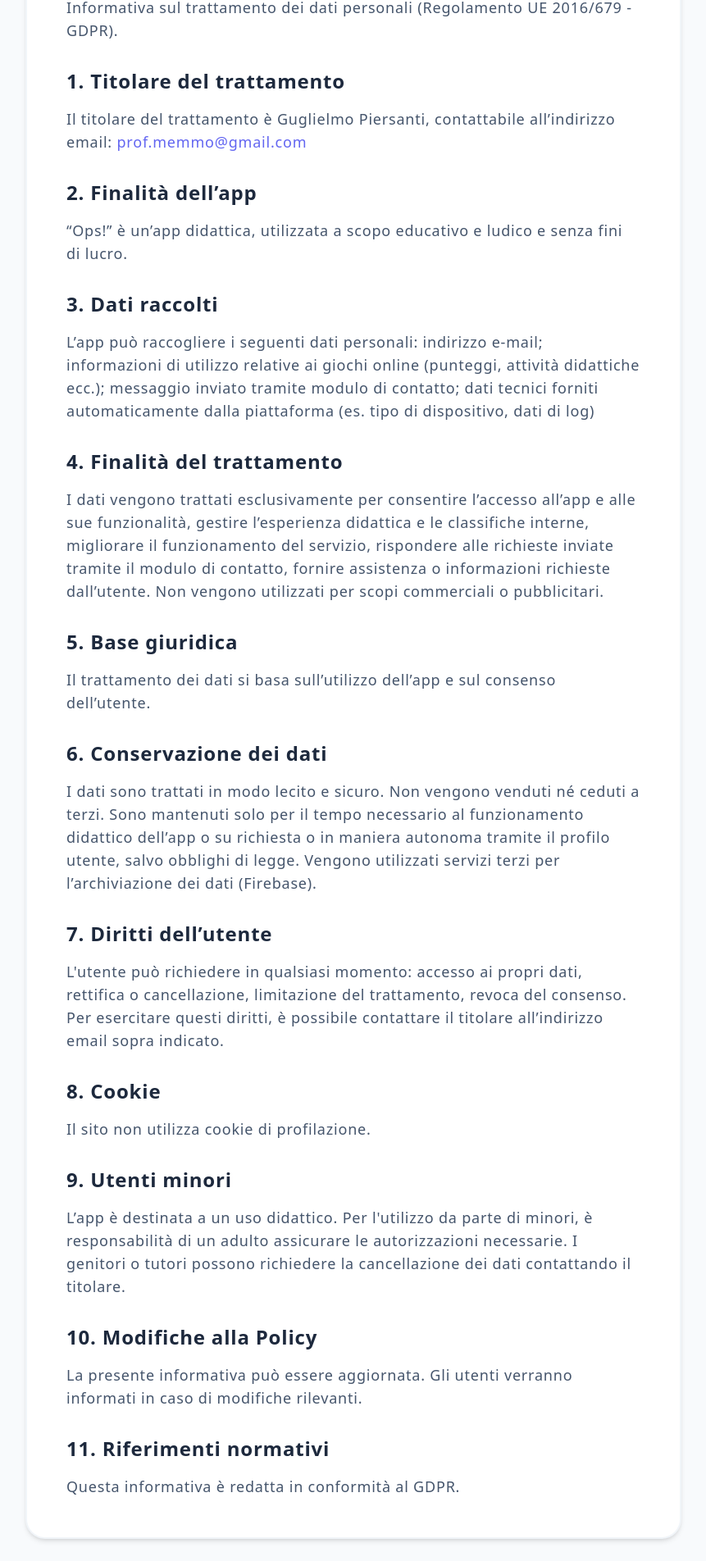
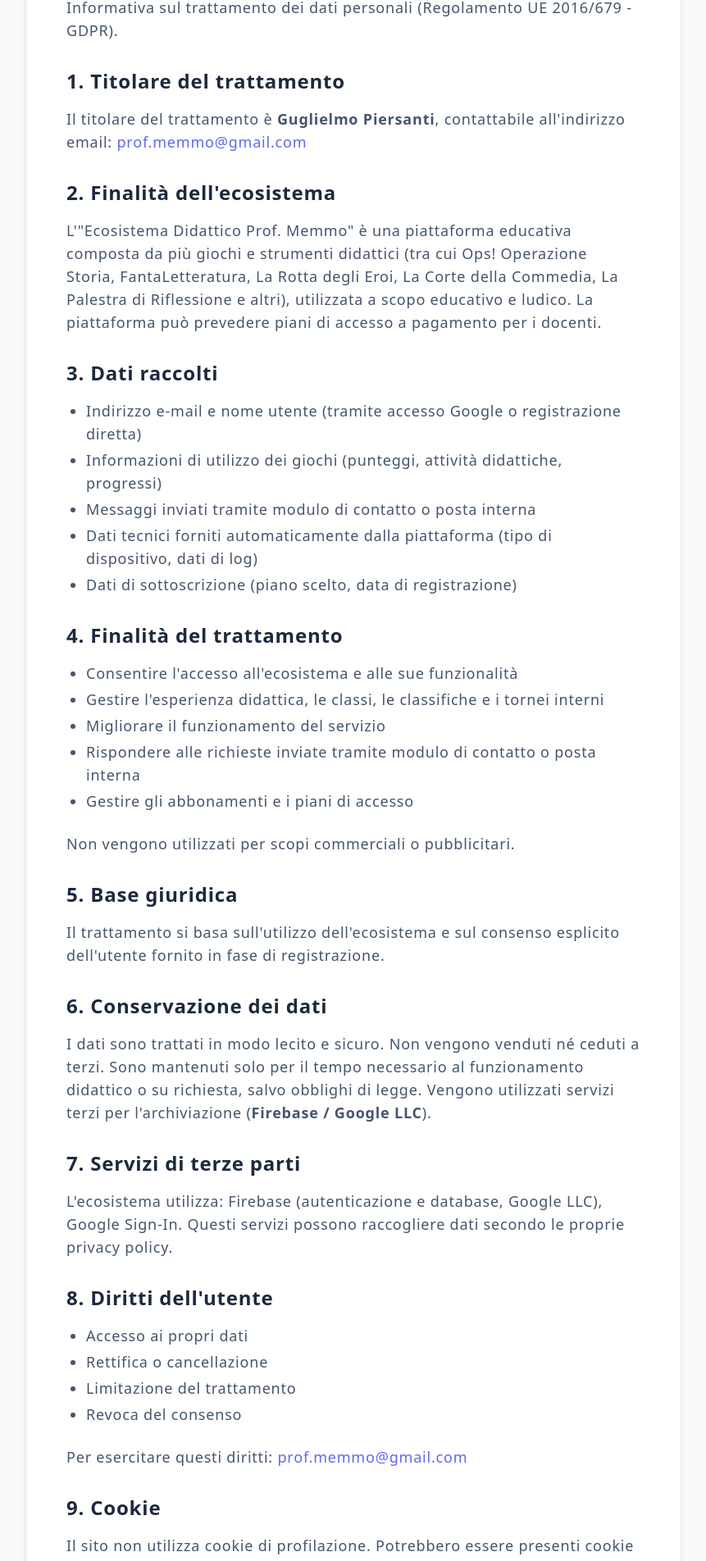
Before and after one commit to prof-memmo/ops-storia, a Next.js app: page /privacy in a window 1280 px wide. Shown: the part 271-2175 px from the top of the page at 82% size, without its empty margins (209-1070 px from the left). Built offline with nearby package versions, Linux system fonts and the light colour scheme.

Commit message:
feat(ops): update Privacy Policy and T&C to full Ecosistema Prof. Memmo version

```diff
--- a/src/app/privacy/page.tsx
+++ b/src/app/privacy/page.tsx
@@ -25,37 +25,59 @@ export default function Privacy() {
            <p>Informativa sul trattamento dei dati personali (Regolamento UE 2016/679 - GDPR).</p>
 
            <h2 className="text-xl sm:text-2xl font-black text-slate-800 mt-8 mb-4">1. Titolare del trattamento</h2>
-           <p>Il titolare del trattamento è Guglielmo Piersanti, contattabile all’indirizzo email: <a href="mailto:prof.memmo@gmail.com" className="text-primary-500 hover:underline">prof.memmo@gmail.com</a></p>
+           <p>Il titolare del trattamento è <strong>Guglielmo Piersanti</strong>, contattabile all&apos;indirizzo email: <a href="mailto:prof.memmo@gmail.com" className="text-primary-500 hover:underline">prof.memmo@gmail.com</a></p>
 
-           <h2 className="text-xl sm:text-2xl font-black text-slate-800 mt-8 mb-4">2. Finalità dell’app</h2>
-           <p>“Ops!” è un’app didattica, utilizzata a scopo educativo e ludico e senza fini di lucro.</p>
+           <h2 className="text-xl sm:text-2xl font-black text-slate-800 mt-8 mb-4">2. Finalità dell&apos;ecosistema</h2>
+           <p>L&apos;&quot;Ecosistema Didattico Prof. Memmo&quot; è una piattaforma educativa composta da più giochi e strumenti didattici (tra cui Ops! Operazione Storia, FantaLetteratura, La Rotta degli Eroi, La Corte della Commedia, La Palestra di Riflessione e altri), utilizzata a scopo educativo e ludico. La piattaforma può prevedere piani di accesso a pagamento per i docenti.</p>
 
            <h2 className="text-xl sm:text-2xl font-black text-slate-800 mt-8 mb-4">3. Dati raccolti</h2>
-           <p>L’app può raccogliere i seguenti dati personali: indirizzo e-mail; informazioni di utilizzo relative ai giochi online (punteggi, attività didattiche ecc.); messaggio inviato tramite modulo di contatto; dati tecnici forniti automaticamente dalla piattaforma (es. tipo di dispositivo, dati di log)</p>
+           <ul className="list-disc pl-6 space-y-1">
+             <li>Indirizzo e-mail e nome utente (tramite accesso Google o registrazione diretta)</li>
+             <li>Informazioni di utilizzo dei giochi (punteggi, attività didattiche, progressi)</li>
+             <li>Messaggi inviati tramite modulo di contatto o posta interna</li>
+             <li>Dati tecnici forniti automaticamente dalla piattaforma (tipo di dispositivo, dati di log)</li>
+             <li>Dati di sottoscrizione (piano scelto, data di registrazione)</li>
+           </ul>
 
            <h2 className="text-xl sm:text-2xl font-black text-slate-800 mt-8 mb-4">4. Finalità del trattamento</h2>
-           <p>I dati vengono trattati esclusivamente per consentire l’accesso all’app e alle sue funzionalità, gestire l’esperienza didattica e le classifiche interne, migliorare il funzionamento del servizio, rispondere alle richieste inviate tramite il modulo di contatto, fornire assistenza o informazioni richieste dall’utente. Non vengono utilizzati per scopi commerciali o pubblicitari.</p>
+           <ul className="list-disc pl-6 space-y-1">
+             <li>Consentire l&apos;accesso all&apos;ecosistema e alle sue funzionalità</li>
+             <li>Gestire l&apos;esperienza didattica, le classi, le classifiche e i tornei interni</li>
+             <li>Migliorare il funzionamento del servizio</li>
+             <li>Rispondere alle richieste inviate tramite modulo di contatto o posta interna</li>
+             <li>Gestire gli abbonamenti e i piani di accesso</li>
+           </ul>
+           <p>Non vengono utilizzati per scopi commerciali o pubblicitari.</p>
 
            <h2 className="text-xl sm:text-2xl font-black text-slate-800 mt-8 mb-4">5. Base giuridica</h2>
-           <p>Il trattamento dei dati si basa sull’utilizzo dell’app e sul consenso dell’utente.</p>
+           <p>Il trattamento si basa sull&apos;utilizzo dell&apos;ecosistema e sul consenso esplicito dell&apos;utente fornito in fase di registrazione.</p>
 
            <h2 className="text-xl sm:text-2xl font-black text-slate-800 mt-8 mb-4">6. Conservazione dei dati</h2>
-           <p>I dati sono trattati in modo lecito e sicuro. Non vengono venduti né ceduti a terzi. Sono mantenuti solo per il tempo necessario al funzionamento didattico dell’app o su richiesta o in maniera autonoma tramite il profilo utente, salvo obblighi di legge. Vengono utilizzati servizi terzi per l’archiviazione dei dati (Firebase).</p>
+           <p>I dati sono trattati in modo lecito e sicuro. Non vengono venduti né ceduti a terzi. Sono mantenuti solo per il tempo necessario al funzionamento didattico o su richiesta, salvo obblighi di legge. Vengono utilizzati servizi terzi per l&apos;archiviazione (<strong>Firebase / Google LLC</strong>).</p>
 
-           <h2 className="text-xl sm:text-2xl font-black text-slate-800 mt-8 mb-4">7. Diritti dell’utente</h2>
-           <p>L'utente può richiedere in qualsiasi momento: accesso ai propri dati, rettifica o cancellazione, limitazione del trattamento, revoca del consenso. Per esercitare questi diritti, è possibile contattare il titolare all’indirizzo email sopra indicato.</p>
+           <h2 className="text-xl sm:text-2xl font-black text-slate-800 mt-8 mb-4">7. Servizi di terze parti</h2>
+           <p>L&apos;ecosistema utilizza: Firebase (autenticazione e database, Google LLC), Google Sign-In. Questi servizi possono raccogliere dati secondo le proprie privacy policy.</p>
 
-           <h2 className="text-xl sm:text-2xl font-black text-slate-800 mt-8 mb-4">8. Cookie</h2>
-           <p>Il sito non utilizza cookie di profilazione.</p>
+           <h2 className="text-xl sm:text-2xl font-black text-slate-800 mt-8 mb-4">8. Diritti dell&apos;utente</h2>
+           <ul className="list-disc pl-6 space-y-1">
+             <li>Accesso ai propri dati</li>
+             <li>Rettifica o cancellazione</li>
+             <li>Limitazione del trattamento</li>
+             <li>Revoca del consenso</li>
+           </ul>
+           <p>Per esercitare questi diritti: <a href="mailto:prof.memmo@gmail.com" className="text-primary-500 hover:underline">prof.memmo@gmail.com</a></p>
 
-           <h2 className="text-xl sm:text-2xl font-black text-slate-800 mt-8 mb-4">9. Utenti minori</h2>
-           <p>L’app è destinata a un uso didattico. Per l'utilizzo da parte di minori, è responsabilità di un adulto assicurare le autorizzazioni necessarie. I genitori o tutori possono richiedere la cancellazione dei dati contattando il titolare.</p>
+           <h2 className="text-xl sm:text-2xl font-black text-slate-800 mt-8 mb-4">9. Cookie</h2>
+           <p>Il sito non utilizza cookie di profilazione. Potrebbero essere presenti cookie tecnici necessari al funzionamento del servizio.</p>
 
-           <h2 className="text-xl sm:text-2xl font-black text-slate-800 mt-8 mb-4">10. Modifiche alla Policy</h2>
-           <p>La presente informativa può essere aggiornata. Gli utenti verranno informati in caso di modifiche rilevanti.</p>
+           <h2 className="text-xl sm:text-2xl font-black text-slate-800 mt-8 mb-4">10. Utenti minori</h2>
+           <p>L&apos;ecosistema è destinato a uso didattico e può essere utilizzato da minori nell&apos;ambito scolastico, sotto la supervisione del docente. Per uso al di fuori del contesto scolastico è responsabilità di un adulto assicurare le autorizzazioni necessarie. I genitori o tutori possono richiedere la cancellazione dei dati contattando il titolare.</p>
 
-           <h2 className="text-xl sm:text-2xl font-black text-slate-800 mt-8 mb-4">11. Riferimenti normativi</h2>
-           <p>Questa informativa è redatta in conformità al GDPR.</p>
+           <h2 className="text-xl sm:text-2xl font-black text-slate-800 mt-8 mb-4">11. Modifiche alla Policy</h2>
+           <p>La presente informativa può essere aggiornata. Gli utenti saranno informati in caso di modifiche rilevanti tramite avviso sulla piattaforma.</p>
+
+           <h2 className="text-xl sm:text-2xl font-black text-slate-800 mt-8 mb-4">12. Riferimenti normativi</h2>
+           <p>Redatta in conformità al <strong>GDPR (Regolamento UE 2016/679)</strong> e alla normativa italiana in materia di protezione dei dati personali.</p>
          </div>
       </main>
 
--- a/src/app/termini/page.tsx
+++ b/src/app/termini/page.tsx
@@ -25,34 +25,44 @@ export default function Termini() {
            <p><strong>Ultimo aggiornamento: 31/04/26</strong></p>
 
            <h2 className="text-xl sm:text-2xl font-black text-slate-800 mt-8 mb-4">1. Titolare del sito</h2>
-           <p>Il presente sito web è gestito da: Guglielmo Piersanti. Email di contatto: <a href="mailto:prof.memmo@gmail.com" className="text-primary-500 hover:underline">prof.memmo@gmail.com</a></p>
+           <p>Il presente ecosistema di piattaforme didattiche è gestito da <strong>Guglielmo Piersanti</strong>. Email di contatto: <a href="mailto:prof.memmo@gmail.com" className="text-primary-500 hover:underline">prof.memmo@gmail.com</a></p>
 
            <h2 className="text-xl sm:text-2xl font-black text-slate-800 mt-8 mb-4">2. Accettazione dei termini</h2>
-           <p>L’accesso e l’utilizzo del sito implicano l’accettazione dei presenti Termini e Condizioni. Se non si accettano tali condizioni, si invita a non utilizzare il sito.</p>
+           <p>L&apos;accesso e l&apos;utilizzo dell&apos;ecosistema Prof. Memmo implicano l&apos;accettazione dei presenti Termini. Se non si accettano, si invita a non utilizzare i servizi.</p>
 
            <h2 className="text-xl sm:text-2xl font-black text-slate-800 mt-8 mb-4">3. Descrizione del servizio</h2>
-           <p>Il sito ha finalità informative ed educative. Gli utenti possono: Consultare i contenuti disponibili e usufruire della piattaforma di gioco. Contattare il gestore tramite modulo di contatto.</p>
+           <p>L&apos;Ecosistema Prof. Memmo è un insieme di piattaforme didattiche e ludiche (Ops! Operazione Storia, FantaLetteratura, La Rotta degli Eroi, La Palestra di Riflessione, La Corte della Commedia e altri) accessibili tramite un unico account Hub. Il servizio ha finalità educative.</p>
 
-           <h2 className="text-xl sm:text-2xl font-black text-slate-800 mt-8 mb-4">4. Utilizzo del sito</h2>
-           <p>L’utente si impegna a utilizzare il sito in modo lecito e corretto, evitando di: Inviare messaggi offensivi, illeciti o spam; Tentare di compromettere la sicurezza del sito; Utilizzare il sito per scopi fraudolenti.</p>
+           <h2 className="text-xl sm:text-2xl font-black text-slate-800 mt-8 mb-4">4. Utilizzo del servizio</h2>
+           <p>L&apos;utente si impegna a evitare di:</p>
+           <ul className="list-disc pl-6 space-y-1">
+             <li>Inviare messaggi offensivi, illeciti o spam</li>
+             <li>Tentare di compromettere la sicurezza delle piattaforme</li>
+             <li>Utilizzare il servizio per scopi fraudolenti</li>
+             <li>Condividere credenziali di accesso con terzi</li>
+             <li>Eludere i sistemi di pagamento o accedere a funzionalità non incluse nel proprio piano</li>
+           </ul>
 
-           <h2 className="text-xl sm:text-2xl font-black text-slate-800 mt-8 mb-4">5. Modulo di contatto</h2>
-           <p>L’utente è responsabile dei dati e dei contenuti inviati tramite il modulo di contatto. È vietato: Inserire dati falsi o di terzi senza autorizzazione; Inviare contenuti illeciti o non pertinenti.</p>
+           <h2 className="text-xl sm:text-2xl font-black text-slate-800 mt-8 mb-4">5. Modulo di contatto e posta interna</h2>
+           <p>L&apos;utente è responsabile dei contenuti inviati. È vietato inserire dati falsi o inviare contenuti illeciti o non pertinenti.</p>
 
            <h2 className="text-xl sm:text-2xl font-black text-slate-800 mt-8 mb-4">6. Proprietà intellettuale</h2>
-           <p>Tutti i contenuti del sito (testi, materiali, ecc.) sono di proprietà del titolare, salvo diversa indicazione. È vietata la copia, distribuzione o utilizzo senza autorizzazione.</p>
+           <p>Tutti i contenuti (testi, materiali didattici, grafica, giochi, meccaniche) sono di proprietà del titolare e protetti da diritto d&apos;autore. Distribuiti con licenza <strong>CC BY-NC-ND 4.0</strong>. Vietata la copia, distribuzione, modifica o utilizzo commerciale senza autorizzazione scritta.</p>
 
-           <h2 className="text-xl sm:text-2xl font-black text-slate-800 mt-8 mb-4">7. Limitazione di responsabilità</h2>
-           <p>Il sito è fornito “così com’è”. Il titolare non garantisce l’assenza di errori o interruzioni, la completezza o accuratezza dei contenuti. Il titolare non è responsabile per: Danni derivanti dall’utilizzo del sito; Problemi tecnici o interruzioni del servizio; Contenuti inviati dagli utenti tramite modulo di contatto.</p>
+           <h2 className="text-xl sm:text-2xl font-black text-slate-800 mt-8 mb-4">7. Abbonamenti e pagamenti</h2>
+           <p>Alcune funzionalità sono disponibili solo con piani a pagamento (Piano Viandante, Piano Docente, Ecosistema Completo). I prezzi sono indicati nella pagina dedicata. Gli studenti inseriti in una classe da un docente non sono soggetti a costi aggiuntivi.</p>
 
-           <h2 className="text-xl sm:text-2xl font-black text-slate-800 mt-8 mb-4">8. Link esterni</h2>
-           <p>Il sito può contenere link a siti esterni. Il titolare non è responsabile del contenuto o delle politiche di tali siti.</p>
+           <h2 className="text-xl sm:text-2xl font-black text-slate-800 mt-8 mb-4">8. Limitazione di responsabilità</h2>
+           <p>Il servizio è fornito &quot;così com&apos;è&quot;. Il titolare non garantisce l&apos;assenza di errori o interruzioni e non è responsabile per danni derivanti dall&apos;utilizzo.</p>
 
-           <h2 className="text-xl sm:text-2xl font-black text-slate-800 mt-8 mb-4">9. Modifiche</h2>
-           <p>Il titolare si riserva il diritto di modificare i presenti Termini in qualsiasi momento. Le modifiche saranno pubblicate su questa pagina.</p>
+           <h2 className="text-xl sm:text-2xl font-black text-slate-800 mt-8 mb-4">9. Link esterni</h2>
+           <p>L&apos;ecosistema può contenere link a siti esterni. Il titolare non è responsabile del loro contenuto.</p>
 
-           <h2 className="text-xl sm:text-2xl font-black text-slate-800 mt-8 mb-4">10. Legge applicabile</h2>
-           <p>I presenti Termini sono regolati dalla normativa italiana e dal GDPR.</p>
+           <h2 className="text-xl sm:text-2xl font-black text-slate-800 mt-8 mb-4">10. Modifiche ai termini</h2>
+           <p>Il titolare si riserva il diritto di modificare i presenti Termini in qualsiasi momento, con avviso sulla piattaforma.</p>
+
+           <h2 className="text-xl sm:text-2xl font-black text-slate-800 mt-8 mb-4">11. Legge applicabile</h2>
+           <p>Regolati dalla normativa italiana e dal <strong>GDPR (Regolamento UE 2016/679)</strong>. Foro competente: quello del luogo di residenza del titolare.</p>
          </div>
       </main>
 
```
